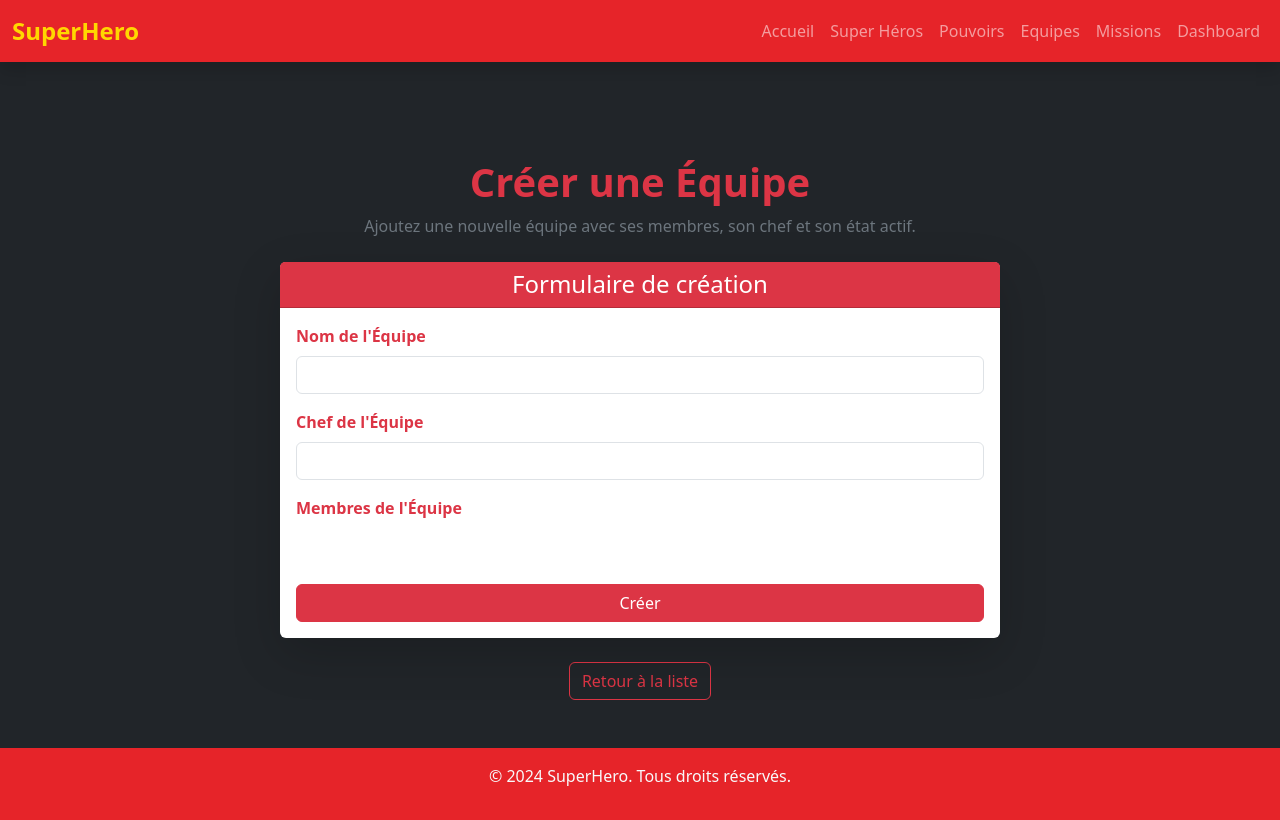
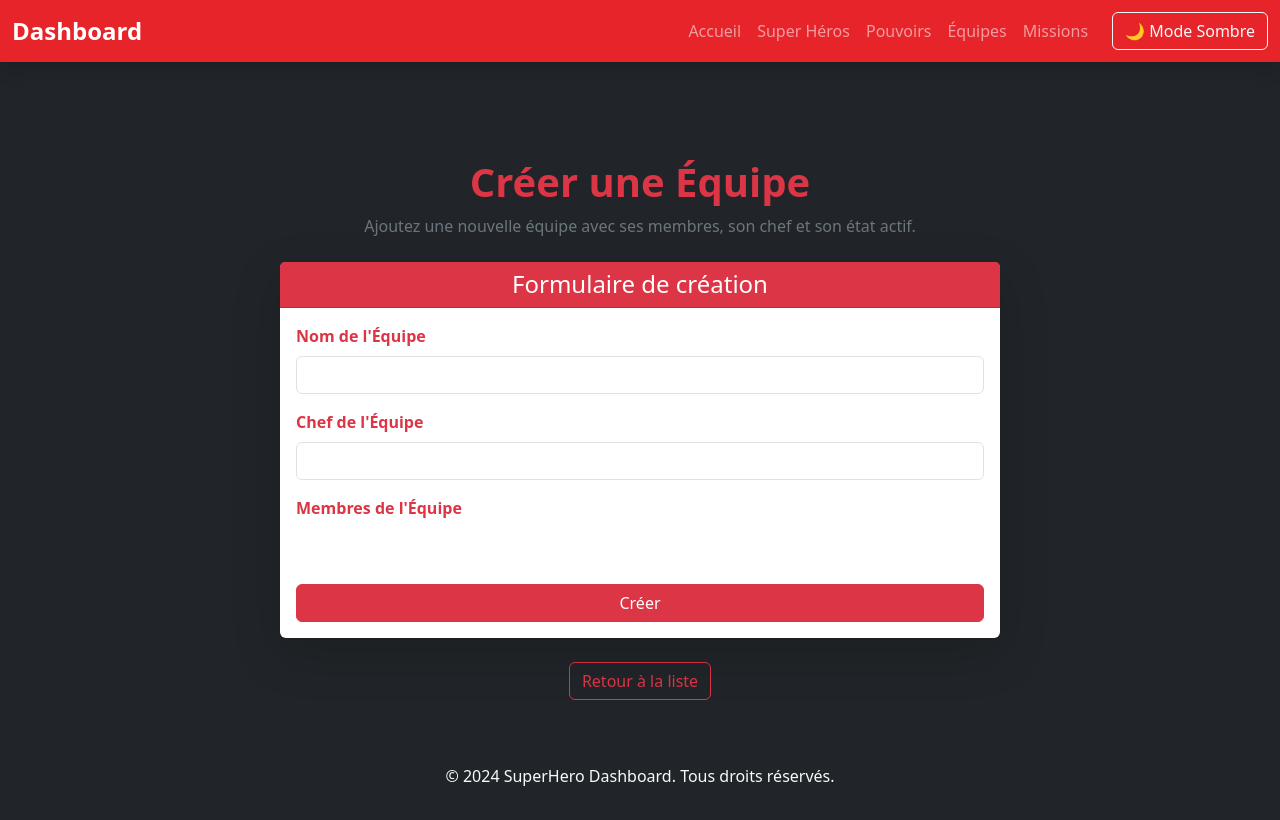
Before and after one commit to sgahovey/SuperHeroProjet, a Symfony app: template templates/equipe/new.html.twig in a window 1280 px wide. Run offline with Twig, Linux system fonts and the light colour scheme; the template is opened without the code that fills it, so the values that code supplies are empty; form fields are guessed from the names that the template uses; some libraries are stand-ins or nearby versions.

Commit message:
Configuration mode sombre/clair

```diff
--- a/templates/base.html.twig
+++ b/templates/base.html.twig
@@ -3,41 +3,84 @@
 <head>
     <meta charset="UTF-8">
     <meta name="viewport" content="width=device-width, initial-scale=1.0">
-    <title>{% block title %}SuperHero Hub{% endblock %}</title>
+    <title>{% block title %}SuperHero Dashboard{% endblock %}</title>
     <link href="https://cdn.jsdelivr.net/npm/bootstrap@5.3.0-alpha3/dist/css/bootstrap.min.css" rel="stylesheet">
-    <link rel="icon" href="{{ asset('favicon.ico') }}" type="image/x-icon">
     <style>
-        /* Styles généraux */
-        .min-h-screen {
-            min-height: 100vh;
+        /* Mode clair par défaut */
+        body {
+            background-color: #f8f9fa;
+            color: #212529; /* Texte sombre */
         }
-        .text-shadow {
-            text-shadow: 2px 2px 4px rgba(0, 0, 0, 0.7);
-        }
-        .text-gold {
-            color: #FFD700;
-        }
-        .btn-marvel {
-            background-color: #e62429;
-            color: white;
-            transition: background-color 0.3s ease, transform 0.2s ease;
-        }
-        .btn-marvel:hover {
-            background-color: #d91e24;
-            transform: translateY(-2px);
-        }
-        .bg-marvel-red {
+        .navbar {
             background-color: #e62429;
         }
-        .card-hover:hover {
-            transform: translateY(-5px);
-            transition: transform 0.2s ease-in-out;
+        .card {
+            background-color: white;
+            color: #212529;
         }
-        .container-dark {
+        .table {
+            background-color: white;
+        }
+
+        /* Mode sombre */
+        body.dark-mode {
             background-color: #121212;
-            color: #f1f1f1;
-            padding: 2rem;
-            border-radius: 8px;
+            color: #e0e0e0; /* Texte clair */
+        }
+        body.dark-mode .navbar {
+            background-color: #1e1e1e;
+        }
+        body.dark-mode .card {
+            background-color: #1e1e1e;
+            color: #e0e0e0; /* Texte clair */
+        }
+        body.dark-mode .table {
+            background-color: #1e1e1e;
+            color: #e0e0e0;
+        }
+        body.dark-mode .table th, body.dark-mode .table td {
+            border-color: #343a40; /* Bordure claire */
+        }
+        body.dark-mode a {
+            color: #FFD700; /* Liens dorés */
+        }
+        body.dark-mode a:hover {
+            color: #ffcc00; /* Liens dorés clairs au survol */
+        }
+        body.dark-mode .text-danger {
+            color: #ff6f61 !important; /* Ajustement des textes rouges */
+        }
+        body.dark-mode .text-secondary {
+            color: #b0b0b0 !important; /* Texte gris clair */
+        }
+        body.dark-mode .btn-outline-light {
+            color: #e0e0e0;
+            border-color: #e0e0e0;
+        }
+        body.dark-mode .btn-outline-light:hover {
+            background-color: #e0e0e0;
+            color: #121212;
+        }
+
+        /* Badges */
+        body.dark-mode .badge {
+            color: #121212;
+            background-color: #e0e0e0;
+        }
+
+        /* Statistiques */
+        body.dark-mode .card.bg-primary {
+            background-color: #0056b3 !important; /* Bleu sombre */
+        }
+        body.dark-mode .card.bg-success {
+            background-color: #198754 !important; /* Vert sombre */
+        }
+        body.dark-mode .card.bg-danger {
+            background-color: #b32d00 !important; /* Rouge sombre */
+        }
+        body.dark-mode .card.bg-warning {
+            background-color: #856404 !important; /* Jaune sombre */
+            color: #f8f9fa; /* Texte clair */
         }
     </style>
 </head>
@@ -45,7 +88,7 @@
     <!-- Navbar -->
     <header class="navbar navbar-expand-lg navbar-dark bg-marvel-red shadow">
         <div class="container-fluid">
-            <a class="navbar-brand fw-bold fs-4 text-gold" href="{{ path('app_index') }}" aria-label="Accueil">SuperHero</a>
+            <a class="navbar-brand fw-bold fs-4 text-gold" href="{{ path('app_dashboard') }}">Dashboard</a>
             <button class="navbar-toggler" type="button" data-bs-toggle="collapse" data-bs-target="#navbarNav" aria-controls="navbarNav" aria-expanded="false" aria-label="Toggle navigation">
                 <span class="navbar-toggler-icon"></span>
             </button>
@@ -54,22 +97,20 @@
                     <li class="nav-item">
                         <a class="nav-link {% if app.request.attributes.get('_route') == 'app_index' %}active{% endif %}" href="{{ path('app_index') }}">Accueil</a>
                     </li>
-                    <li class="nav-item">
+                     <li class="nav-item">
                         <a class="nav-link {% if app.request.attributes.get('_route') == 'app_super_hero_index' %}active{% endif %}" href="{{ path('app_super_hero_index') }}">Super Héros</a>
                     </li>
-                    <li class="nav-item">
+                   <li class="nav-item">
                         <a class="nav-link {% if app.request.attributes.get('_route') == 'app_pouvoir_index' %}active{% endif %}" href="{{ path('app_pouvoir_index') }}">Pouvoirs</a>
                     </li>
                     <li class="nav-item">
-                        <a class="nav-link {% if app.request.attributes.get('_route') == 'app_equipe_index' %}active{% endif %}" href="{{ path('app_equipe_index') }}">Equipes</a>
+                        <a class="nav-link {% if app.request.attributes.get('_route') == 'app_equipe_index' %}active{% endif %}" href="{{ path('app_equipe_index') }}">Équipes</a>
                     </li>
                     <li class="nav-item">
                         <a class="nav-link {% if app.request.attributes.get('_route') == 'app_mission_index' %}active{% endif %}" href="{{ path('app_mission_index') }}">Missions</a>
                     </li>
-                    <li class="nav-item">
-                        <a class="nav-link {% if app.request.attributes.get('_route') == 'app_dashboard' %}active{% endif %}" href="{{ path('app_dashboard') }}">Dashboard</a>
-                    </li>
                 </ul>
+                <button class="btn btn-outline-light ms-3" id="toggleDarkMode">🌙 Mode Sombre</button>
             </div>
         </div>
     </header>
@@ -81,9 +122,19 @@
 
     <!-- Footer -->
     <footer class="text-center bg-marvel-red text-light py-3">
-        <p>&copy; {{ "now"|date("Y") }} SuperHero. Tous droits réservés.</p>
+        <p>&copy; {{ "now"|date("Y") }} SuperHero Dashboard. Tous droits réservés.</p>
     </footer>
 
     <script src="https://cdn.jsdelivr.net/npm/bootstrap@5.3.0-alpha3/dist/js/bootstrap.bundle.min.js"></script>
+    <script>
+        // Basculer entre mode clair et sombre
+        const toggleButton = document.getElementById('toggleDarkMode');
+        const body = document.body;
+
+        toggleButton.addEventListener('click', () => {
+            body.classList.toggle('dark-mode');
+            toggleButton.textContent = body.classList.contains('dark-mode') ? '☀️ Mode Clair' : '🌙 Mode Sombre';
+        });
+    </script>
 </body>
 </html>
```
